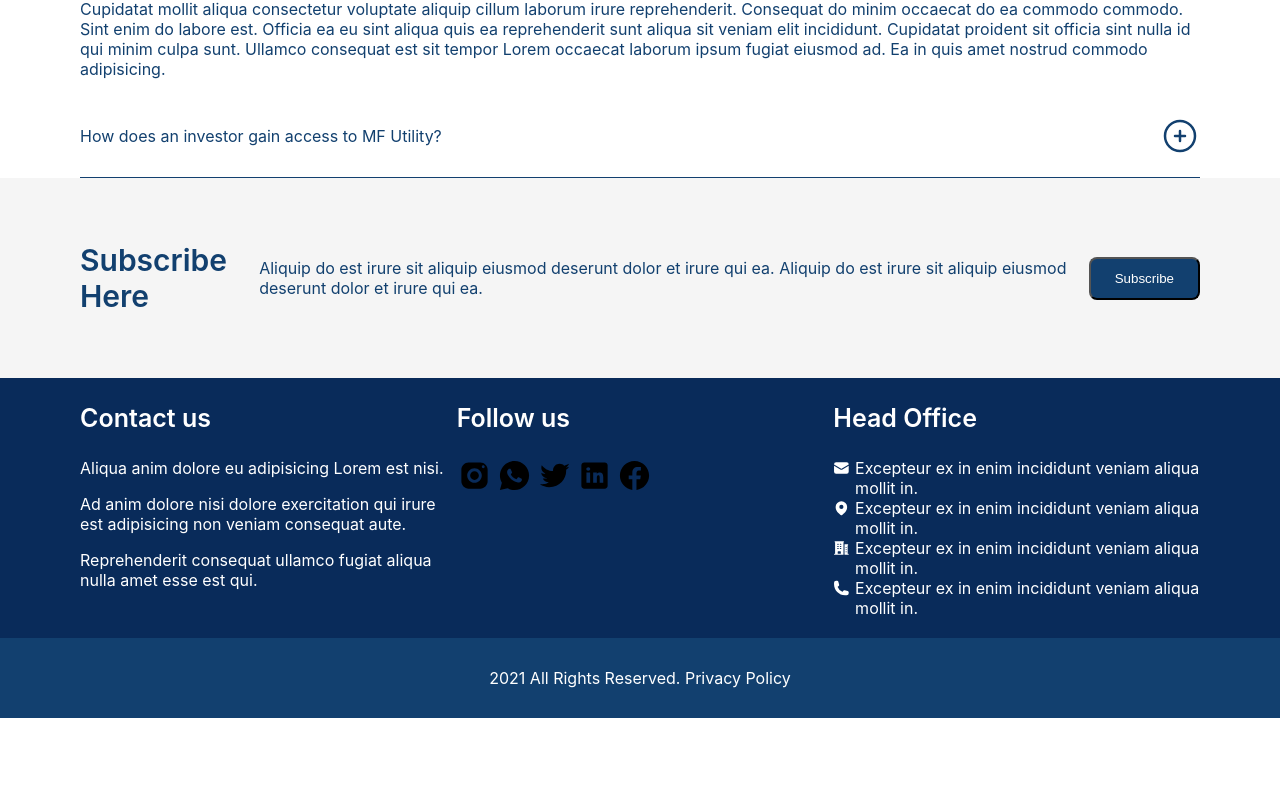
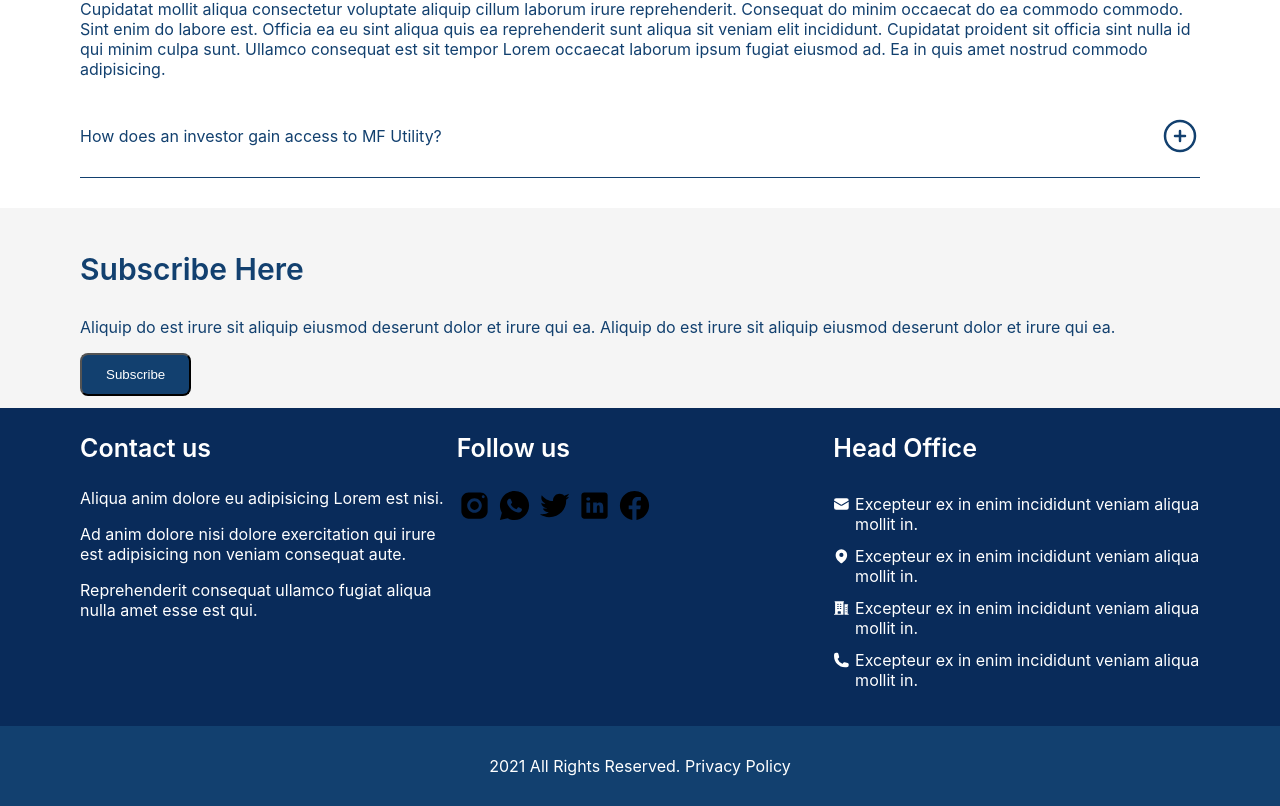
Before and after one commit to nikhilgame8/togglehead-digital-assignment, a React (Create React App) app: page / in a window 1280 px wide. Shown: the part 1543-2349 px from the top of the page. Before the commit the page ends 2261 px from the top, so only its background shows below. Built offline with nearby package versions, Linux system fonts and the light colour scheme.

Commit message:
footer changes

```diff
--- a/src/App.css
+++ b/src/App.css
@@ -317,13 +317,18 @@
 }
 
 .subscribe-container {
+  margin-top: 30px;
   color: var(--themeDarkBlue);
   height: 200px;
-  padding: 30px 0;
   background-color: var(--themeLightGray);
   display: flex;
-  justify-content: start;
-  align-items: center;
+  justify-content: center;
+  flex-direction: column;
+  align-items: start;
+}
+.subscribe-content{
+  padding-top: 50px;
+  padding-bottom: 50px;
 }
 
 .subscribe-container h3 {
@@ -364,16 +369,20 @@
 /* ------------------ navbar css start ------------------------ */
 
 .footer-container {
-  background-color: var(--themeFooterBlue);
   height: 100%;
   color: #ffffff;
 }
 
 .footer-container .footer-option {
+  background-color: var(--themeFooterBlue);
   display: flex;
   justify-content: space-evenly;
   flex-direction: column;
   align-items: start;
+  padding-bottom: 30px;
+}
+.office-detail{
+  padding: 6px 0;
 }
 .footer-container .footer-option h3 {
   font-size: 25px;
@@ -395,7 +404,6 @@
 }
 .footer-copyright {
   padding: 30px 0;
-  margin-top: 20px;
   display: flex;
   align-items: center;
   justify-content: center;
@@ -489,6 +497,7 @@
   .footer-container .footer-option {
     flex-direction: row;
     gap: 10px;
+    padding-bottom: 30px;
   }
   .footer-container .footer-option .footer-item {
     width: 33%;
--- a/src/components/Footer.jsx
+++ b/src/components/Footer.jsx
@@ -74,25 +74,25 @@ const Footer = () => {
         </div>
         <div className="footer-item">
           <h3>Head Office</h3>
-          <div>
+          <div className="office-detail">
             <EnvelopeIcon className="md-icon" /> Excepteur ex in enim
             incididunt veniam aliqua mollit in.
           </div>
-          <div>
+          <div className="office-detail">
             <MapPinIcon className="md-icon" /> Excepteur ex in enim
             incididunt veniam aliqua mollit in.
           </div>
-          <div>
+          <div className="office-detail">
             <BuildingOffice2Icon className="md-icon" /> Excepteur ex in enim
             incididunt veniam aliqua mollit in.
           </div>
-          <div>
+          <div className="office-detail">
             <PhoneIcon className="md-icon" /> Excepteur ex in enim
             incididunt veniam aliqua mollit in.
           </div>
         </div>
       </div>
-      <div className="footer-copyright">
+      <div className="footer-copyright container">
         2021 All Rights Reserved. Privacy Policy
       </div>
     </div>
--- a/src/components/Subscibe.jsx
+++ b/src/components/Subscibe.jsx
@@ -3,12 +3,15 @@ import React from "react";
 const Subscibe = () => {
   return (
     <div className="subscribe-container container">
-      <h3>Subscribe Here</h3>
-      <p>
-        Aliquip do est irure sit aliquip eiusmod deserunt dolor et irure qui ea.
-        Aliquip do est irure sit aliquip eiusmod deserunt dolor et irure qui ea.
-      </p>
-      <button className="theme-btn">Subscribe</button>{" "}
+      <div className="subscribe-content">
+        <h3>Subscribe Here</h3>
+        <p>
+          Aliquip do est irure sit aliquip eiusmod deserunt dolor et irure qui
+          ea. Aliquip do est irure sit aliquip eiusmod deserunt dolor et irure
+          qui ea.
+        </p>
+        <button className="theme-btn">Subscribe</button>{" "}
+      </div>
     </div>
   );
 };
```
